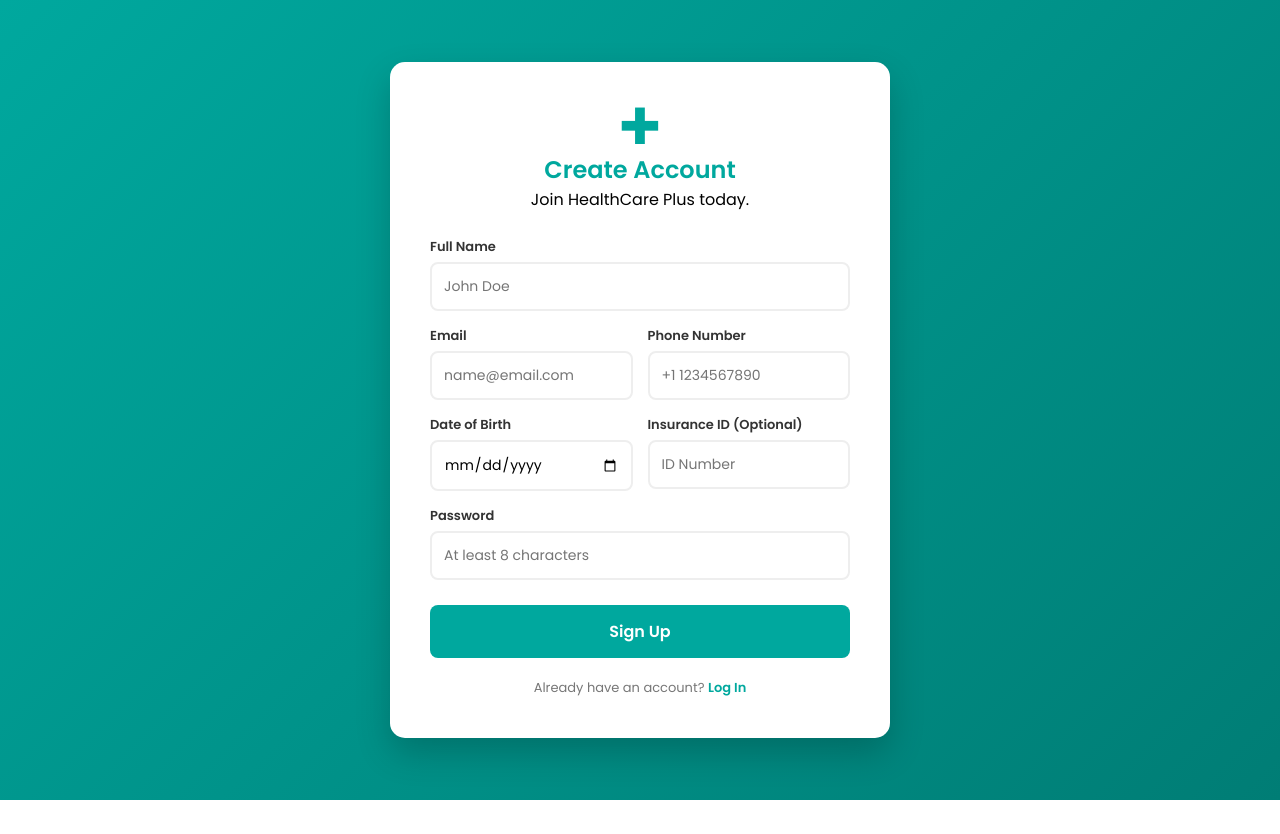
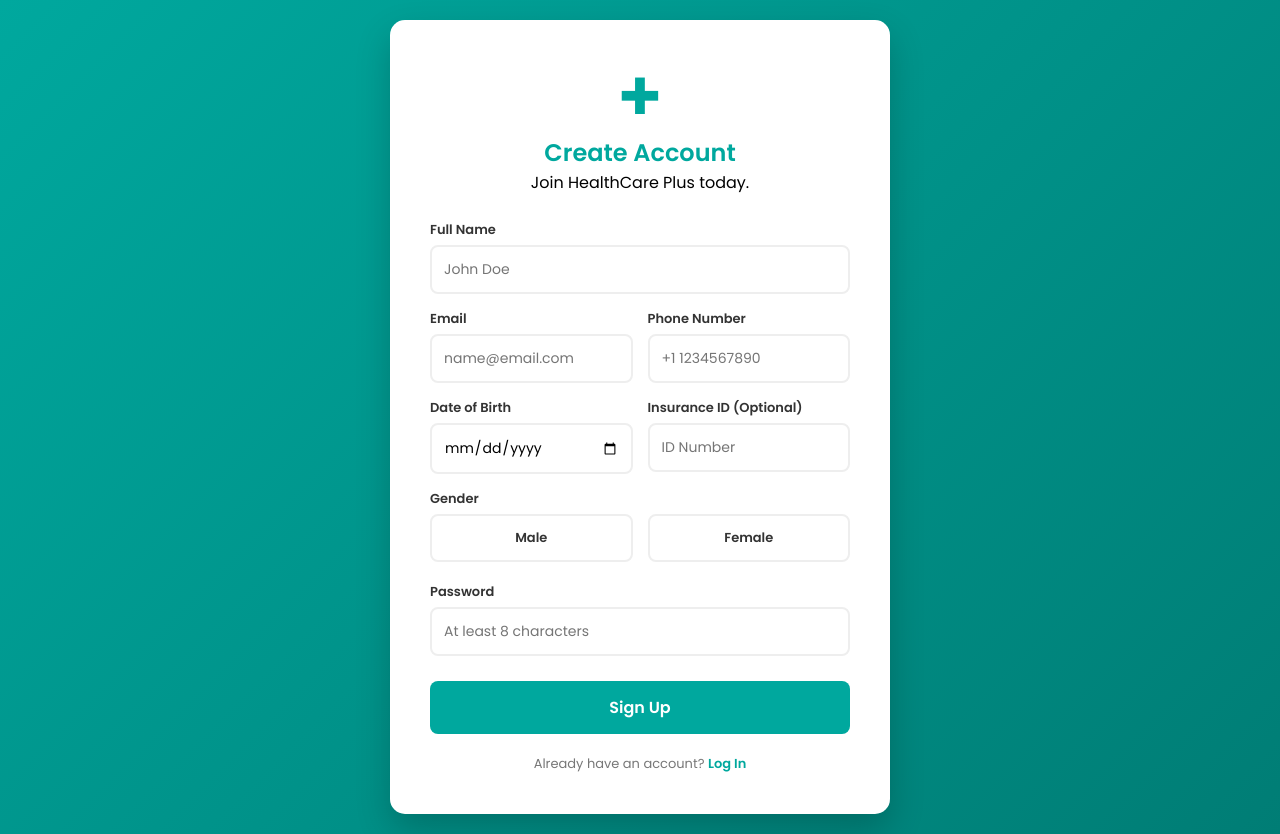
Before and after one commit to JOEL-GICHUHI/healthapp-tracker, a Flask app: page /signup in a window 1280 px wide. Before the commit the page ends 800 px from the top, so only its background shows below. Run offline with Flask 3, Linux system fonts and the light colour scheme.

Commit message:
gender selection addition

```diff
--- a/templates/signup.html
+++ b/templates/signup.html
@@ -32,7 +32,6 @@
             padding: 20px;
         }
 
-        /* Container for both forms */
         .auth-card {
             background-color: var(--white);
             width: 100%;
@@ -40,13 +39,9 @@
             padding: 40px;
             border-radius: 15px;
             box-shadow: 0 15px 35px rgba(0, 0, 0, 0.2);
-            transition: transform 0.3s ease;
         }
 
-        /* Hide logic */
-        .hidden {
-            display: none;
-        }
+        .hidden { display: none; }
 
         .header {
             text-align: center;
@@ -56,7 +51,6 @@
         .logo-icon {
             font-size: 50px;
             color: var(--turquoise);
-            line-height: 1;
         }
 
         .header h1 {
@@ -64,18 +58,14 @@
             font-size: 24px;
         }
 
-        .form-group {
-            margin-bottom: 15px;
-        }
+        .form-group { margin-bottom: 15px; }
 
         .form-row {
             display: flex;
             gap: 15px;
         }
 
-        .form-row .form-group {
-            flex: 1;
-        }
+        .form-row .form-group { flex: 1; }
 
         label {
             display: block;
@@ -95,8 +85,30 @@
             transition: all 0.3s ease;
         }
 
-        input:focus {
+        input:focus { border-color: var(--turquoise); }
+
+        .gender-group {
+            display: flex;
+            gap: 15px;
+        }
+
+        .gender-option {
+            flex: 1;
+            padding: 12px;
+            border: 2px solid #eee;
+            border-radius: 8px;
+            text-align: center;
+            cursor: pointer;
+            transition: 0.3s;
+        }
+
+        .gender-option input { display: none; }
+
+        .gender-option.selected {
             border-color: var(--turquoise);
+            background: #e6f7f6;
+            font-weight: 600;
+            color: var(--turquoise-dark);
         }
 
         .error-message {
@@ -144,7 +156,7 @@
 </head>
 <body>
 
-    <!-- SIGN UP VIEW -->
+<!-- SIGN UP -->
 <div id="signup-view" class="auth-card">
     <div class="header">
         <div class="logo-icon">✚</div>
@@ -165,7 +177,6 @@
             </div>
             <div class="form-group">
                 <label>Phone Number</label>
-                    <!-- Added pattern for + country code -->
                 <input type="tel" id="reg-phone" placeholder="+1 1234567890" pattern="^\+.*" title="Please include country code starting with +" required>
             </div>
         </div>
@@ -183,6 +194,20 @@
         </div>
 
         <div class="form-group">
+            <label>Gender</label>
+            <div class="gender-group">
+                <label class="gender-option" id="maleOption">
+                    <input type="radio" name="gender" value="male" required>
+                    Male
+                </label>
+                <label class="gender-option" id="femaleOption">
+                    <input type="radio" name="gender" value="female" required>
+                    Female
+                </label>
+            </div>
+        </div>
+
+        <div class="form-group">
             <label>Password</label>
             <input type="password" id="reg-pass" placeholder="At least 8 characters" required>
         </div>
@@ -195,7 +220,7 @@
     </div>
 </div>
 
-    <!-- LOGIN VIEW -->
+<!-- LOGIN -->
 <div id="login-view" class="auth-card hidden">
     <div class="header">
         <div class="logo-icon">✚</div>
@@ -212,7 +237,6 @@
             <label>Password</label>
             <input type="password" placeholder="Enter your password" required>
         </div>
-
         <button type="submit" class="btn-submit">Log In</button>
     </form>
 
@@ -222,61 +246,56 @@
 </div>
 
 <script>
-        // 1. NAVIGATION LOGIC (Toggling between Login and Signup)
 function toggleView(viewId) {
     document.getElementById('signup-view').classList.add('hidden');
     document.getElementById('login-view').classList.add('hidden');
     document.getElementById(viewId).classList.remove('hidden');
 }
 
-        // 2. SET MAX DATE FOR DOB (No future dates)
 const dobInput = document.getElementById('reg-dob');
-        const today = new Date().toISOString().split('T')[0];
-        dobInput.setAttribute('max', today);
+const dobError = document.getElementById('dobError');
 
-        // 3. SIGN UP FORM LOGIC
+function setMaxDOB() {
+    const today = new Date();
+    today.setHours(0,0,0,0);
+    dobInput.max = today.toISOString().split('T')[0];
+}
+setMaxDOB();
+
+dobInput.addEventListener("input", function() {
+    const selected = new Date(dobInput.value);
+    const today = new Date();
+    today.setHours(0,0,0,0);
+    selected.setHours(0,0,0,0);
+    dobError.style.display = selected > today ? "block" : "none";
+});
+
+document.querySelectorAll('.gender-option').forEach(option => {
+    option.addEventListener('click', function() {
+        document.querySelectorAll('.gender-option').forEach(o => o.classList.remove('selected'));
+        this.classList.add('selected');
+        this.querySelector('input').checked = true;
+    });
+});
+
 document.getElementById('signUpForm').addEventListener('submit', function(e) {
     e.preventDefault();
 
-            const dobValue = dobInput.value;
-            const dobError = document.getElementById('dobError');
-            const selectedDate = new Date(dobValue);
-            const currentDate = new Date();
     const password = document.getElementById('reg-pass').value;
-
-            // Date validation
-            if (selectedDate > currentDate) {
-                dobError.style.display = "block";
-                return;
-            } else {
-                dobError.style.display = "none";
-            }
-
-            // Password validation
     if (password.length < 8) {
         alert("Password must be at least 8 characters.");
         return;
     }
 
-            // Success Simulation
-            const btn = e.target.querySelector('button');
-            btn.innerText = "Creating Account...";
-
-            setTimeout(() => {
-                alert("Registration Successful! Redirecting to login...");
-                // Clear the form
-                e.target.reset();
-                // "Return" to login page automatically
+    alert("Registration Successful!");
+    this.reset();
+    document.querySelectorAll('.gender-option').forEach(o => o.classList.remove('selected'));
     toggleView('login-view');
-                btn.innerText = "Sign Up";
-            }, 1500);
 });
 
-        // 4. LOGIN FORM LOGIC
 document.getElementById('loginForm').addEventListener('submit', function(e) {
     e.preventDefault();
-            const email = document.getElementById('login-email').value;
-            alert("Logging in as " + email + "...");
+    alert("Login successful!");
 });
 </script>
 
```
Lines whose indentation alone changed are shown as unchanged.
